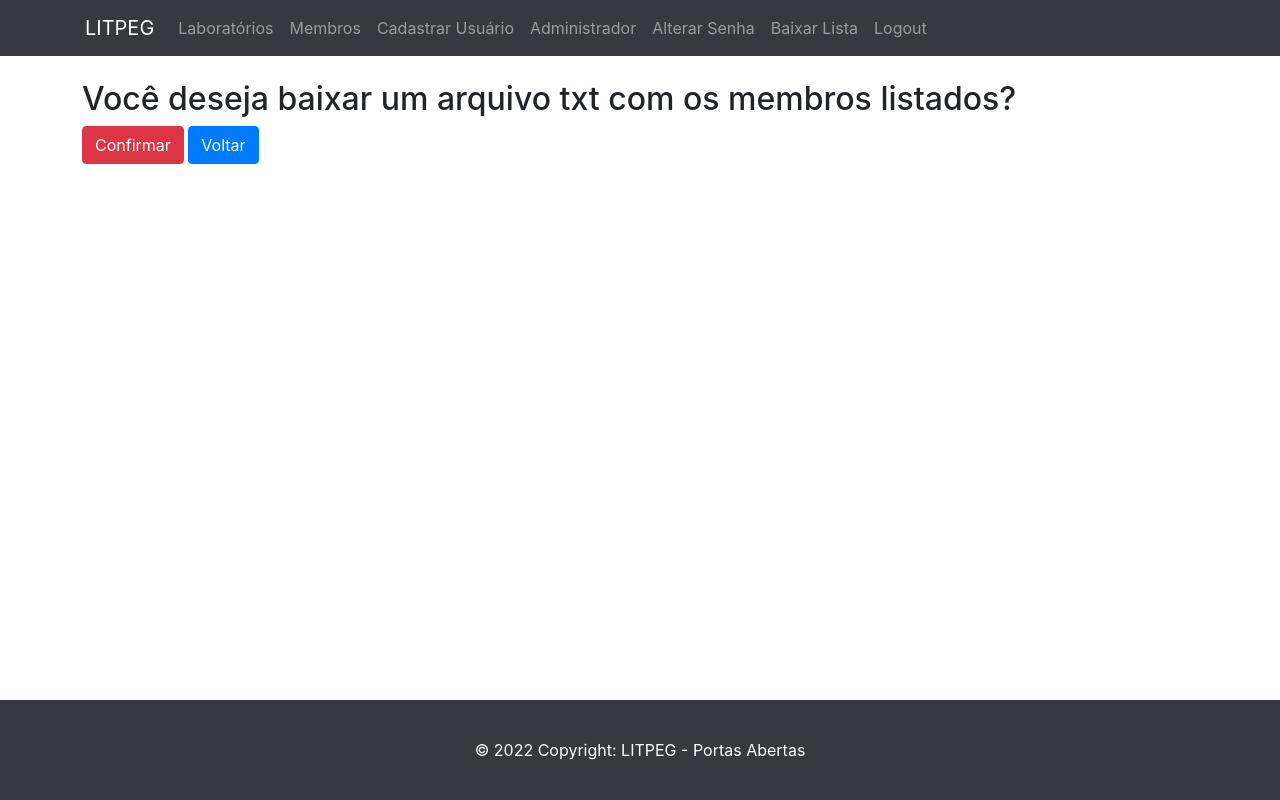
After one commit to tilitpeg/comunidade_litpeg, a Django app: page /listamembro/ in a window 1280 px wide. The commit adds this page. Run offline with Django 4.2, Linux system fonts and the light colour scheme; the visitor is signed in with stand-in values (Sample User, id 1); some libraries are stand-ins or nearby versions.

Commit message:
Buscando dados no banco e escrevendo no arquivo txt

```diff
--- /dev/null
+++ b/laboratorio/templates/pessoa/baixar_arquivo.html
@@ -0,0 +1,18 @@
+{% extends 'main/base.html' %}
+
+{% load static %}
+{% load bootstrap %}
+
+{% block content %}
+  <div class="container mt-4">
+    <div class="row">
+      <form method="POST">
+        {% csrf_token %}
+        <h2>Você deseja baixar um arquivo txt com os membros listados?</h2>
+        <input type="submit" class="btn btn-danger" value="Confirmar">
+        <a href="{% url 'laboratorio.index' %}" class="btn btn-primary display-1">Voltar</a>
+      </form>
+    </div>
+  </div>
+
+{% endblock content %}
--- a/laboratorio/urls.py
+++ b/laboratorio/urls.py
@@ -18,4 +18,5 @@ urlpatterns = [
     path('adminpessoas/', login_required(views.pessoas_list_admin), name='pessoas.admin'),
     path('adminpessoas/<int:pk>/editar', login_required(views.pessoa_editar_admin), name='pessoas.admin.editar'),
     path('adminpessoas/<int:pk>/remover', login_required(views.pessoa_remover_admin), name='pessoas.admin.remover'),
+    path('listamembro/', login_required(views.baixar_lista), name='baixar.lista'),
 ]
--- a/laboratorio/views.py
+++ b/laboratorio/views.py
@@ -7,6 +7,7 @@ from .models import Laboratorio, Pessoa
 from .forms import LaboratorioForm, PessoaForm, PessoaFormEdit
 from django.db.models import Q
 from django.core.paginator import Paginator
+import psycopg2
 
 '''
 Jeito anterior de listar os laboratórios
@@ -206,3 +207,50 @@ def pessoa_remover_admin(request, pk):
       "object": pessoa
     }
     return render(request, 'pessoa/pessoa_confirm_delete_admin.html', context)
+
+
+# Criar relatório para baixar lista de membros do Litpeg compatível com a catraca
+def baixar_lista(request):
+  if request.method == "POST":
+    # Quando clica no botão confirmar, executa o que está aqui dentro.
+    try:
+      conn = psycopg2.connect(dbname="membros_litpeg", user="postgres", password="@litpegti22")
+      cur = conn.cursor()
+      cur.execute("""SELECT numero_cracha, nome_completo FROM public.laboratorio_pessoa
+                      WHERE status = 'Ativo'
+                      ORDER BY nome_completo ASC  """)
+      resultado = cur.fetchall()
+
+      # SALVANDO NO TXT
+      # Regras para colocar os núm do crachás e nomes dos membros:
+      #
+      primeiro_ciclo = 0
+      with open('lista_nomes.txt', 'w') as arquivo:
+        for res in resultado:
+          print(res)
+          codigo_acesso = "00010"
+          num_cracha = str(res[0])
+          nome_completo = str(res[1])
+
+          # Tratamento para impedir nomes com mais de 40 caracteres
+          while len(nome_completo) > 40:
+            nome_novo = nome_completo.split()
+            del(nome_novo[-1])
+            nome_completo = " ".join(nome_novo)
+
+          # Para saber a quantidade de espaços que precisa inserir:
+          conta_cracha = 16 - len(num_cracha)
+          conta_nome = 40 - len(nome_completo)
+          if primeiro_ciclo == 0:
+            arquivo.write(num_cracha + (' ' * conta_cracha) + nome_completo + (' ' * conta_nome) + codigo_acesso)
+            primeiro_ciclo = 1
+          else:
+            arquivo.write('\n' + num_cracha + (' ' * conta_cracha) + nome_completo + (' ' * conta_nome) + codigo_acesso)
+
+    except (Exception, psycopg2.DatabaseError) as error:
+      print(error)
+
+    finally:
+      conn.close()
+
+  return render(request, 'pessoa/baixar_arquivo.html')
--- /dev/null
+++ b/lista_nomes.txt
@@ -0,0 +1,4 @@
+12365478        Alex Alberto Romario Junior Da Silva    00010
+745896          Josefina Dos Santos                     00010
+963258          Mario Alberto                           00010
+12546398        Thiago Botelho                          00010
--- a/main/templates/main/base.html
+++ b/main/templates/main/base.html
@@ -75,6 +75,9 @@
                 <a class="nav-link" href="{% url 'alterar.senha' %}">Alterar Senha</a>
               </li>
               <li class="nav-item">
+                <a class="nav-link" href="{% url 'baixar.lista' %}">Baixar Lista</a>
+              </li>
+              <li class="nav-item">
                 <a class="nav-link" href="{% url 'logout' %}">Logout</a>
               </li>
             </ul>
```
Also changed, not shown: README.md.
